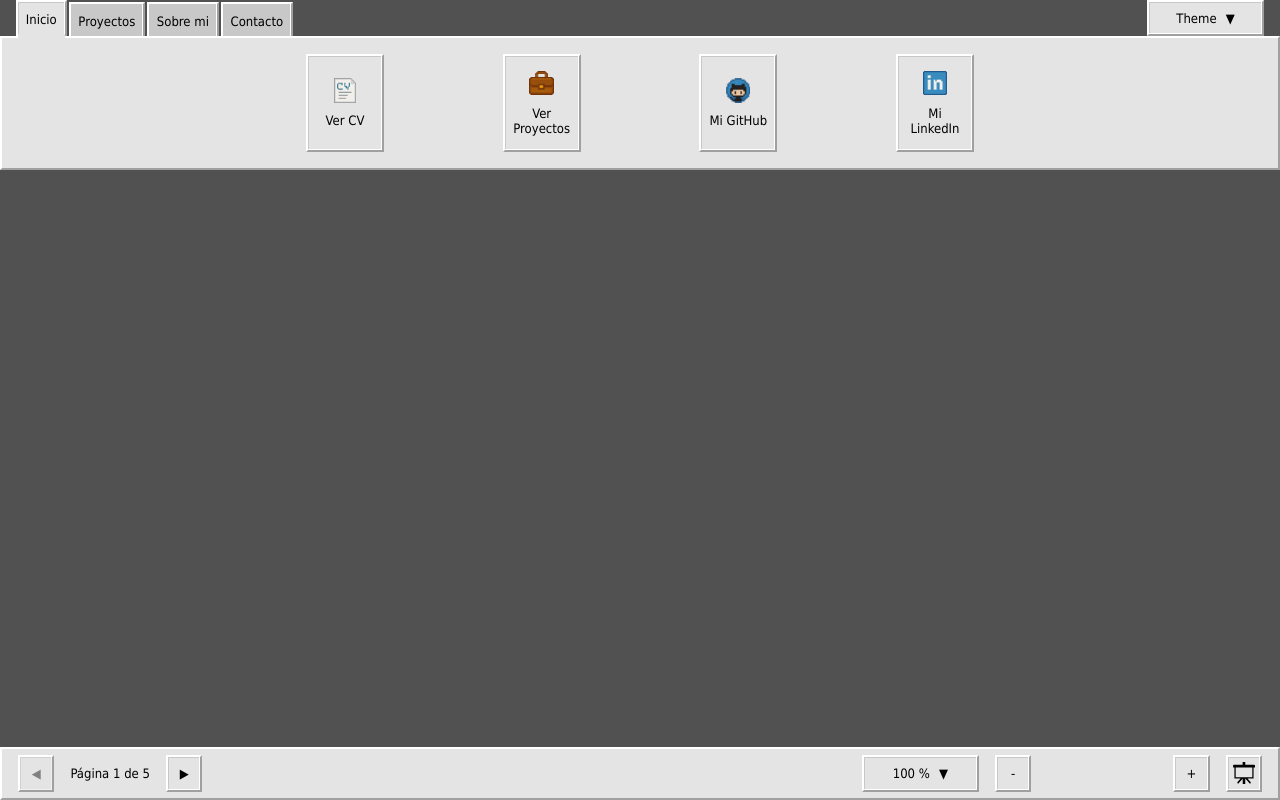
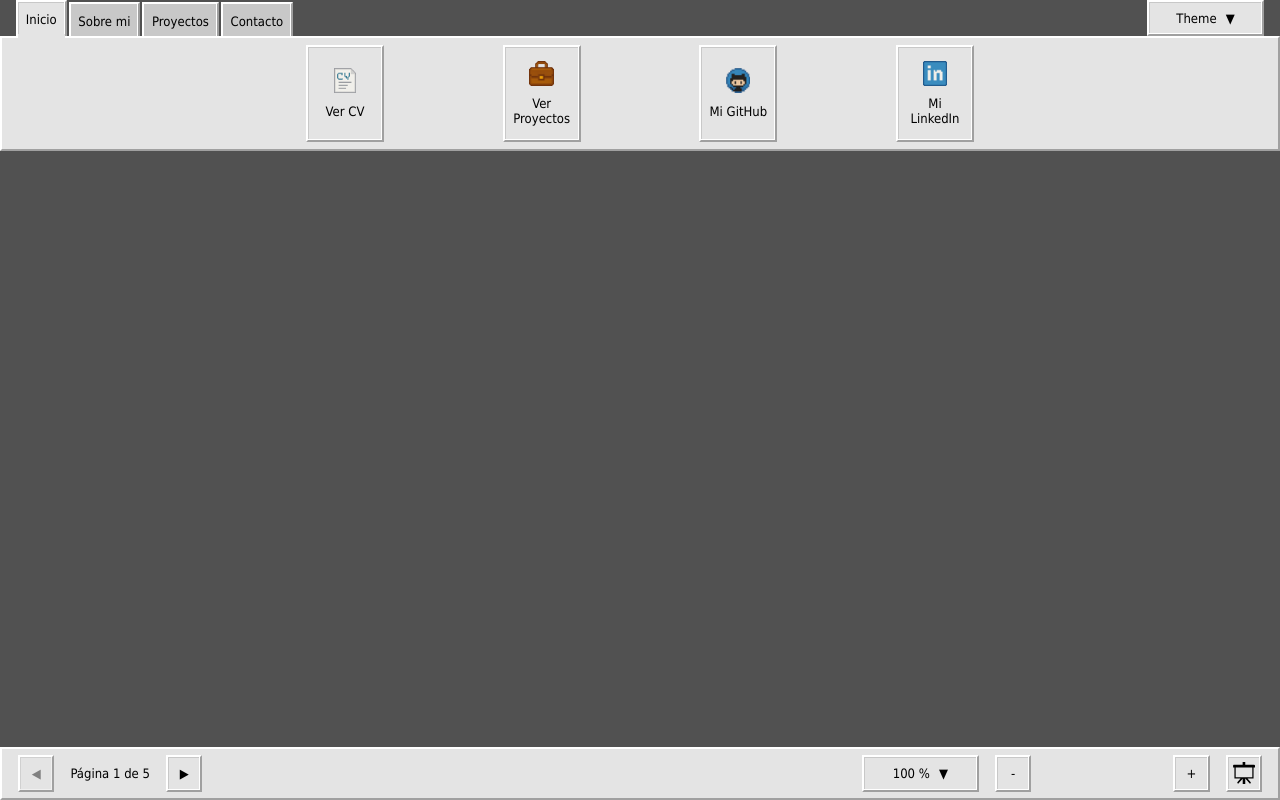
Before and after one commit to AlexRubenPumari/react-portfolio, a React (Vite) app: page / in a window 1280 px wide. Built offline with nearby package versions, Linux system fonts and the light colour scheme.

Commit message:
refactor: change header component and styles

```diff
--- a/src/components/interface/header/header.scss
+++ b/src/components/interface/header/header.scss
@@ -24,6 +24,6 @@
     width: 100%;
     max-width: 43.75rem;
     margin: 0 auto;
-    padding: 1em;
+    padding: .4em 1em;
   }
 }
--- a/src/components/interface/header/header.tsx
+++ b/src/components/interface/header/header.tsx
@@ -1,9 +1,18 @@
-// import { usePagesContext } from "../../../contexts/pages.jsx"
+import { useState } from "react"
+import { usePageContext } from "../../../contexts/page.js"
 import { cvIcon, githubIcon, linkedinIcon, portfolioIcon } from "../../../assets/img/index.js"
 import { Button, Flaps, MenuButton } from "../index.js"
+import { pageNames } from "../../../config/constants.js"
+import { getPage, getPageName } from "../../../logic/index.js"
 import cv from "../../../assets/pdf/cv.pdf"
 import "./header.scss"
-import { useState } from "react"
+
+const themes = ["Light", "Dark"] as const
+type Theme = typeof themes[number]
+
+export function Header () {
+  const { page, setPage } = usePageContext()
+  const [theme, setTheme] = useState<Theme>("Light")
 
   const buttons = [
     {
@@ -14,7 +23,7 @@ const buttons = [
     {
       label: "Ver Proyectos",
       imgPath: portfolioIcon,
-    useContextAction: true,
+      onClick: () => setPage(3),
     },
     {
       label: "Mi GitHub",
@@ -28,44 +37,28 @@ const buttons = [
     },
   ]
 
-const pageNames = ["Inicio", "Proyectos", "Sobre mi", "Contacto"] as const
-type PageName = typeof pageNames[number]
-function getPageName(page: number): PageName {
-  return pageNames[page - 1]!
-}
-function getPage(pageName: PageName): number {
-  const page = pageNames.findIndex(currentPageName => currentPageName === pageName) + 1
-  return page
-}
-const themes = ["Light", "Dark"] as const
-type Theme = typeof themes[number]
-
-export function Header () {
-  // const { goToFirstProjectPage } = usePagesContext()
-  const [page, setPage] = useState<number>(1)
-  const [theme, setTheme] = useState<Theme>("Light")
-
   return (
     <header className="header">
       <nav className="header__nav">
         <Flaps
-          flaps={pageNames as unknown as string[]}
+          flaps={pageNames}
           selectedFlap={getPageName(page)}
-          onChange={pageName => setPage(getPage(pageName as PageName))}
+          onChange={pageName => setPage(getPage(pageName))}
         />
         <MenuButton
           label="Theme"
-          items={themes as unknown as string[]}
+          items={themes}
           direction="bottom-right"
           selectedItem={theme}
-          onChange={theme => setTheme(theme as Theme)}
+          onChange={theme => setTheme(theme)}
         />
       </nav>
       <div className="header__panel">
         <div className="header__actions">
-        {buttons.map(({ label, imgPath, onClick, useContextAction }) => (
+        {buttons.map(({ label, imgPath, onClick }) => (
           <Button
             direction="column"
+            onClick={onClick}
             key={label}
           >
             <img className="icon icon--md" src={imgPath} alt="icon" />
```
Lines whose indentation alone changed are shown as unchanged.
